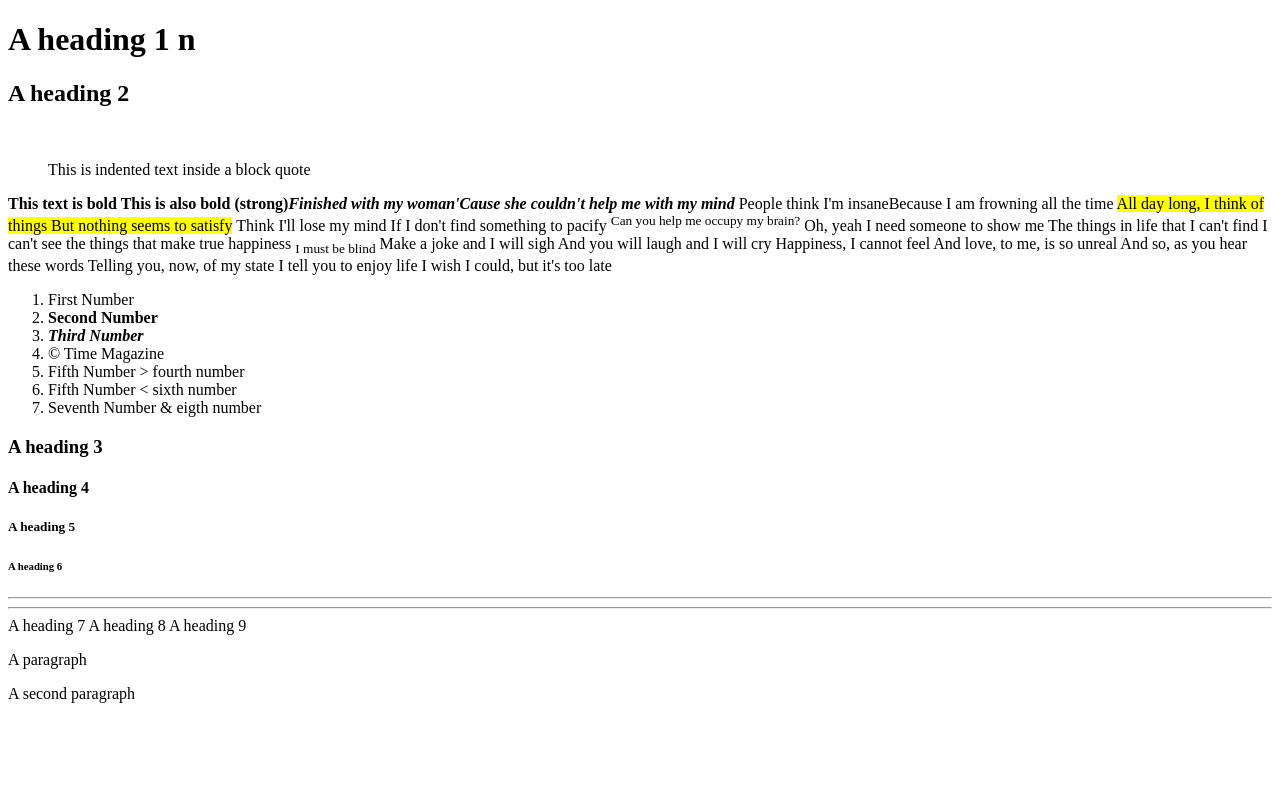
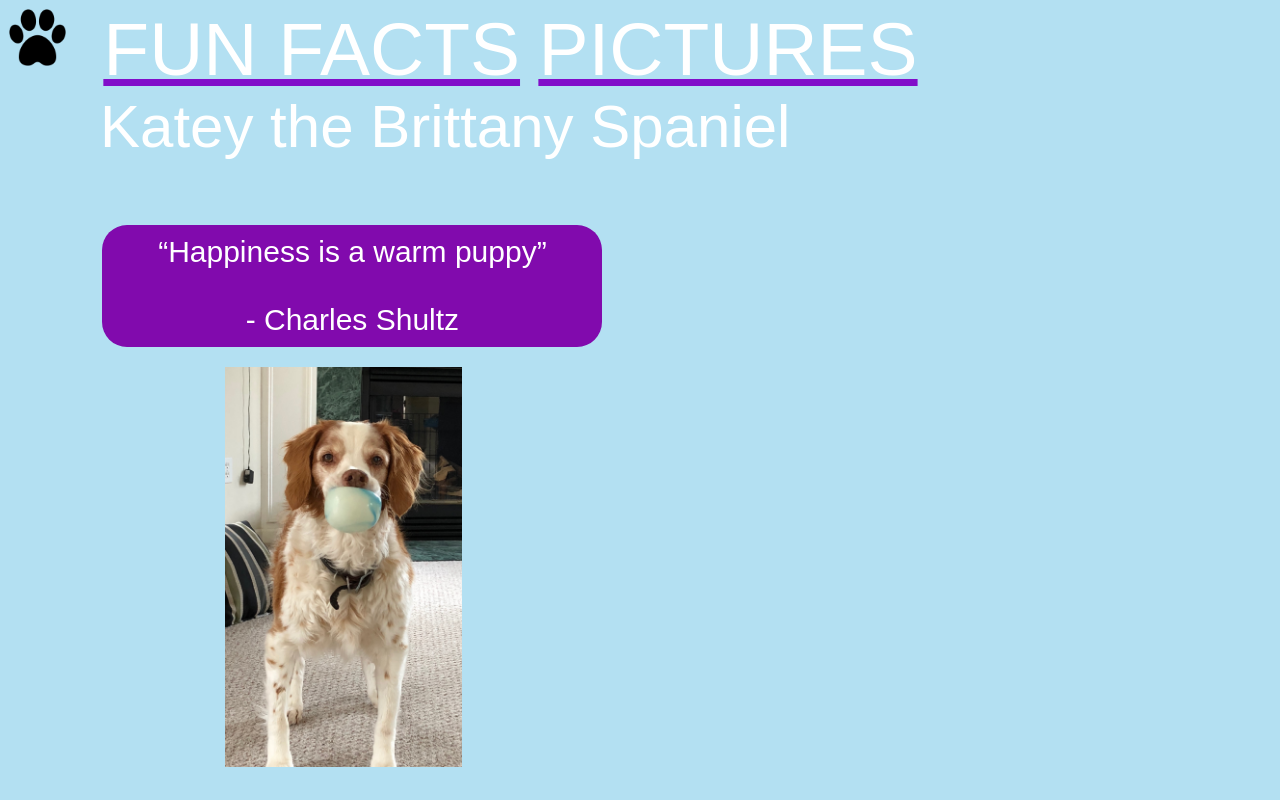
Before and after one commit to taylorb108/assignment2, a plain HTML site: page index.html in a window 1280 px wide. Drawn offline with Linux system fonts and the light colour scheme.

Commit message:
added content

```diff
--- a/css/styles.css
+++ b/css/styles.css
@@ -0,0 +1,111 @@
+* {
+    box-sizing:border-box;
+    margin: 0;
+}
+
+header {
+    margin-bottom: 100px;
+}
+
+html {
+    color: #ffffff;
+    /* set text color to white */
+    font-size: 30px;
+    font-family: "arial", "sans-serif";
+}
+
+body {
+    background-color:rgba(135, 206, 235, 0.63);
+    background-size:cover;
+    background-position: left;
+    height: 100vh;
+    /* use 100% of the view height (vh) so image doesn't repeat, but fills space instead) */
+}
+
+h1,
+h2 {
+    font-weight: 400;
+}
+
+.h1-title,
+.h2-title,
+.ul-title {
+    margin-left: 100px;
+    margin-right: 100px;
+
+}
+
+a {
+    padding: 0px 10px 0px 0px;
+    /* only give some space to the right of anchors (links) */
+    color: #ffffff;
+    /* set anchor color to white */
+}
+
+p {
+    width: 75%;
+    max-width: 500px;
+}
+
+img {
+    padding: 0px 10px 0px 0px;
+    /* only give some space to the right of images */
+}
+
+.image-box {
+    width: 25%;
+    padding: 15px;
+    display: inline-block;
+}
+
+.section-pics {
+    background-image: linear-gradient(#ffffff, #810ec9);
+    background-color: rgba(255, 255, 255, 0.2);
+    border: 1px solid #ffffff;
+    width: 60%;
+    margin-top: 5%;
+    margin-right: 20%;
+    margin-left: 20%;
+}
+
+.p-quote {
+    background-color: #810aad;
+    border-radius: 25px;
+    padding: 10px;
+    width: 50%;
+    margin-top: 5%;
+    margin-right: 25%;
+    margin-left: 8%;
+    margin-bottom: 20px;
+    text-align: center;
+    color: #ffffff;
+    font-weight: 300;
+}
+
+.main-nav {
+    text-transform: uppercase;
+    text-decoration-color: #810ec9;
+    font-size: 250%;
+}
+
+.section-features {
+    width: 50%;
+    margin-left: 15%;
+    margin-right: 15%;
+    margin-top: 5%;
+    padding: 10px;
+    color: #ffffff;
+    background-color: rgba(255, 255, 255, 0.2);
+    text-align: center;
+}
+
+.bottom-logo {
+    height:50%;
+    margin-left: 225px
+}
+
+.section-pics-copy {
+    width: 80%;
+    margin-left: 10%;
+    margin-right: 10%;
+}
--- a/index.html
+++ b/index.html
@@ -1,37 +1,25 @@
 <!DOCTYPE html>
 <html lang="en">
-    <head>
-        <meta charset="utf-8">
-        <title>My Title</title>
-        <link rel="stylesheet" type="text/css" href="css/styles.css">
-    </head>
-    <body>
-        <h1>A heading 1&nbsp;n</h1>
-        <h2>A heading 2</h2>
-        <br>
-        <blockquote>
-            This is indented text inside a block quote
-        </blockquote>
-        <b>This text is bold</b><strong> This is also bold (strong)</strong><i><b>Finished with my woman'Cause she couldn't help me with my mind</b></i> People think I'm insaneBecause I am frowning all the time <mark>All day long, I think of things But nothing seems to satisfy</mark> Think I'll lose my mind If I don't find something to pacify <sup>Can you help me occupy my brain?</sup> Oh, yeah I need someone to show me The things in life that I can't find I can't see the things that make true happiness <sub>I must be blind</sub> Make a joke and I will sigh And you will laugh and I will cry Happiness, I cannot feel And love, to me, is so unreal And so, as you hear these words Telling you, now, of my state I tell you to enjoy life I wish I could, but it's too late
-        <ol>
-            <li>First Number </li>
-            <li><strong>Second Number</strong></li>
-            <li><i><strong>Third Number</strong> </i></li>
-            <li>&copy; Time Magazine </li>
-            <li>Fifth Number &gt; fourth number</li>
-            <li>Fifth Number &lt; sixth number</li>
-            <li>Seventh Number &amp; eigth number</li>
-        </ol>
 
-        <h3> A heading 3</h3>
-        <h4> A heading 4</h4>
-        <h5> A heading 5</h5>
-        <h6>A heading 6</h6>
-        <hr><hr>
-        <h7>A heading 7</h7>
-        <h8>A heading 8</h8>
-        <h9>A heading 9</h9>
-        <p>A paragraph</p>
-        <p>A second paragraph</p>
-    </body>
+<head>
+    <meta charset="utf-8">
+    <title>The Life of Katey</title>
+    <link rel="stylesheet" href="css/styles.css">
+</head>
+
+<body>
+
+    <a href="https://www.lollypop.org/"><img src="images/pawprint.png" alt="Lollypop Farm home page" height="75"></a>
+    <a class="main-nav" href="funfacts.html">Fun Facts</a>
+    <a class="main-nav" href="pics.html">Pictures</a>
+    <h1 class="h1-title">Katey the Brittany Spaniel</h1>
+
+    <p class="p-quote">
+        <q>Happiness is a warm puppy</q>
+        <br><br>- Charles Shultz
+    </p>
+    <img class="bottom-logo" src="images/kateyball.JPG" alt="Katey Ball" height="100">
+
+</body>
+
 </html>
```
Also changed, not shown: funfacts.html (added, +41 -0 lines), pics.html (added, +27 -0 lines), images/blankethead.JPG (added), images/christmas.JPG (added), images/kateyball.JPG (added), images/outside.JPG (added), images/pawprint.png (added), images/selfie.JPG (added), images/thanksgiving.JPG (added), 2 other files.
